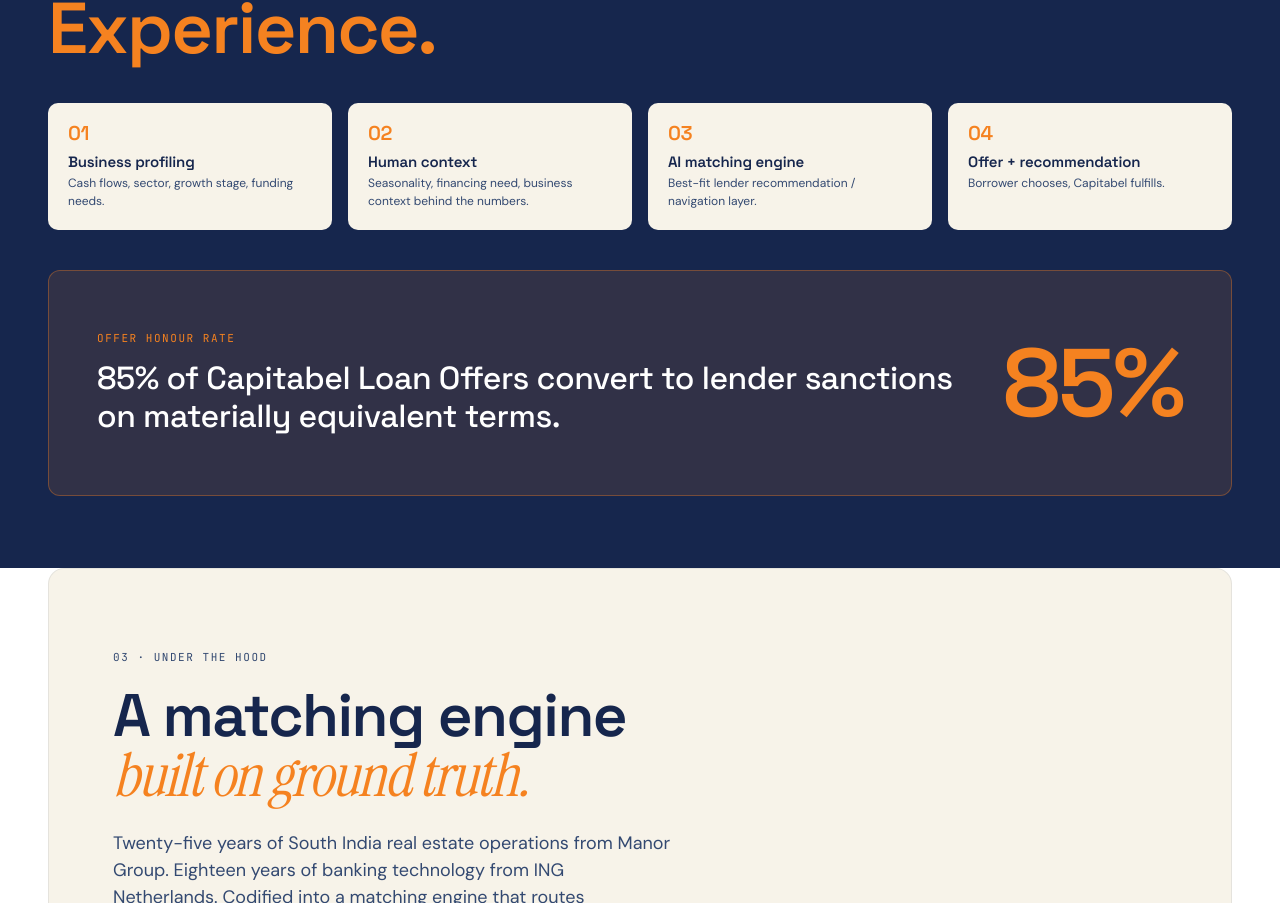
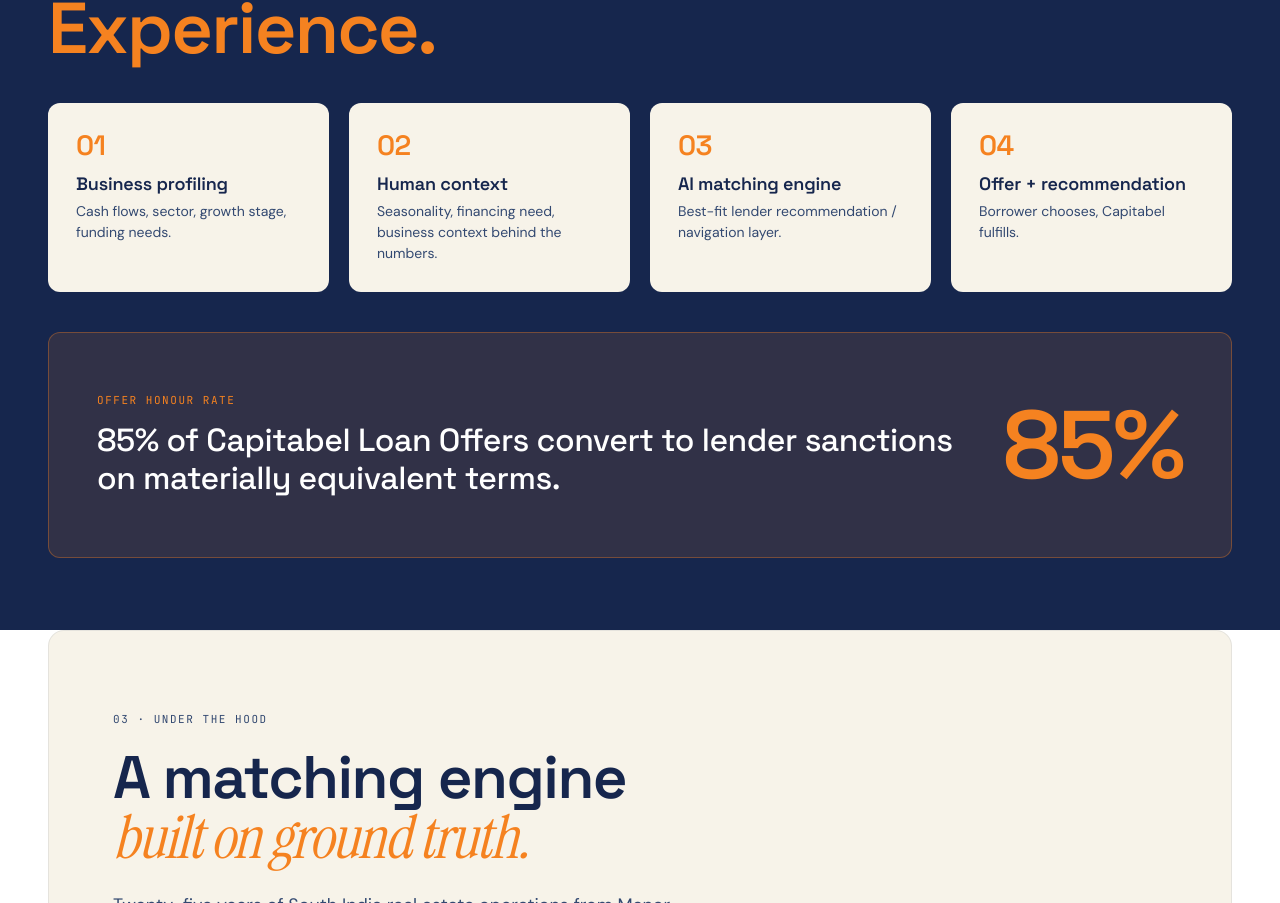
Before and after one commit to PrranavReddy/Capitabel.com, a Next.js app: page / in a window 1280 px wide. Shown: the part 1912-2815 px from the top of the page. Built offline with nearby package versions, Linux system fonts and the light colour scheme.

Commit message:
Bump up size of the Capitabel Experience step tiles
padding 20->28, gap 16->20, number 20->28px, title 15->18px, body
12->14px.

Co-Authored-By: Claude Sonnet 5 <noreply@anthropic.com>

```diff
--- a/app/page.js
+++ b/app/page.js
@@ -235,16 +235,16 @@ export default function LandingPage() {
             </h2>
           </Reveal>
 
-          <div className="steps-grid" style={{ display: "grid", gridTemplateColumns: "repeat(4,1fr)", gap: 16 }}>
+          <div className="steps-grid" style={{ display: "grid", gridTemplateColumns: "repeat(4,1fr)", gap: 20 }}>
             {landing.steps.map((s) => (
-              <div key={s.n} style={{ background: "var(--cream-100)", borderRadius: 10, padding: 20 }}>
-                <div style={{ fontFamily: "var(--font-display)", fontWeight: 600, fontSize: 20, lineHeight: 1, color: "var(--orange-500)", letterSpacing: "-0.02em", marginBottom: 10 }}>
+              <div key={s.n} style={{ background: "var(--cream-100)", borderRadius: 12, padding: 28 }}>
+                <div style={{ fontFamily: "var(--font-display)", fontWeight: 600, fontSize: 28, lineHeight: 1, color: "var(--orange-500)", letterSpacing: "-0.02em", marginBottom: 14 }}>
                   {s.n}
                 </div>
-                <h3 style={{ fontFamily: "var(--font-display)", fontWeight: 600, fontSize: 15, lineHeight: 1.2, letterSpacing: "-0.01em", margin: "0 0 4px", color: "var(--navy-900)" }}>
+                <h3 style={{ fontFamily: "var(--font-display)", fontWeight: 600, fontSize: 18, lineHeight: 1.2, letterSpacing: "-0.01em", margin: "0 0 6px", color: "var(--navy-900)" }}>
                   {s.title}
                 </h3>
-                <p style={{ fontSize: 12, lineHeight: 1.45, color: "var(--navy-700)", margin: 0 }}>{s.body}</p>
+                <p style={{ fontSize: 14, lineHeight: 1.5, color: "var(--navy-700)", margin: 0 }}>{s.body}</p>
               </div>
             ))}
           </div>
```
